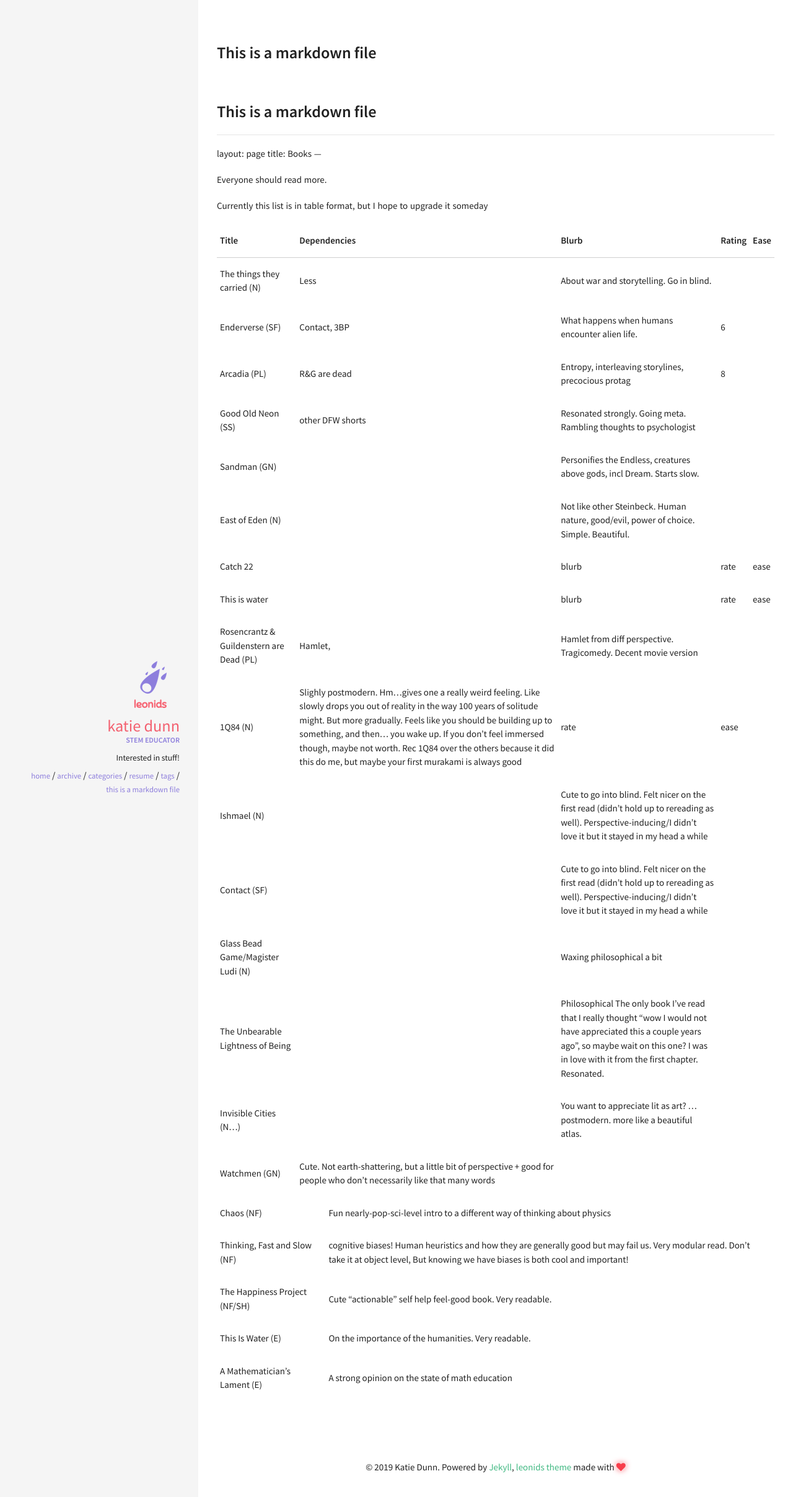
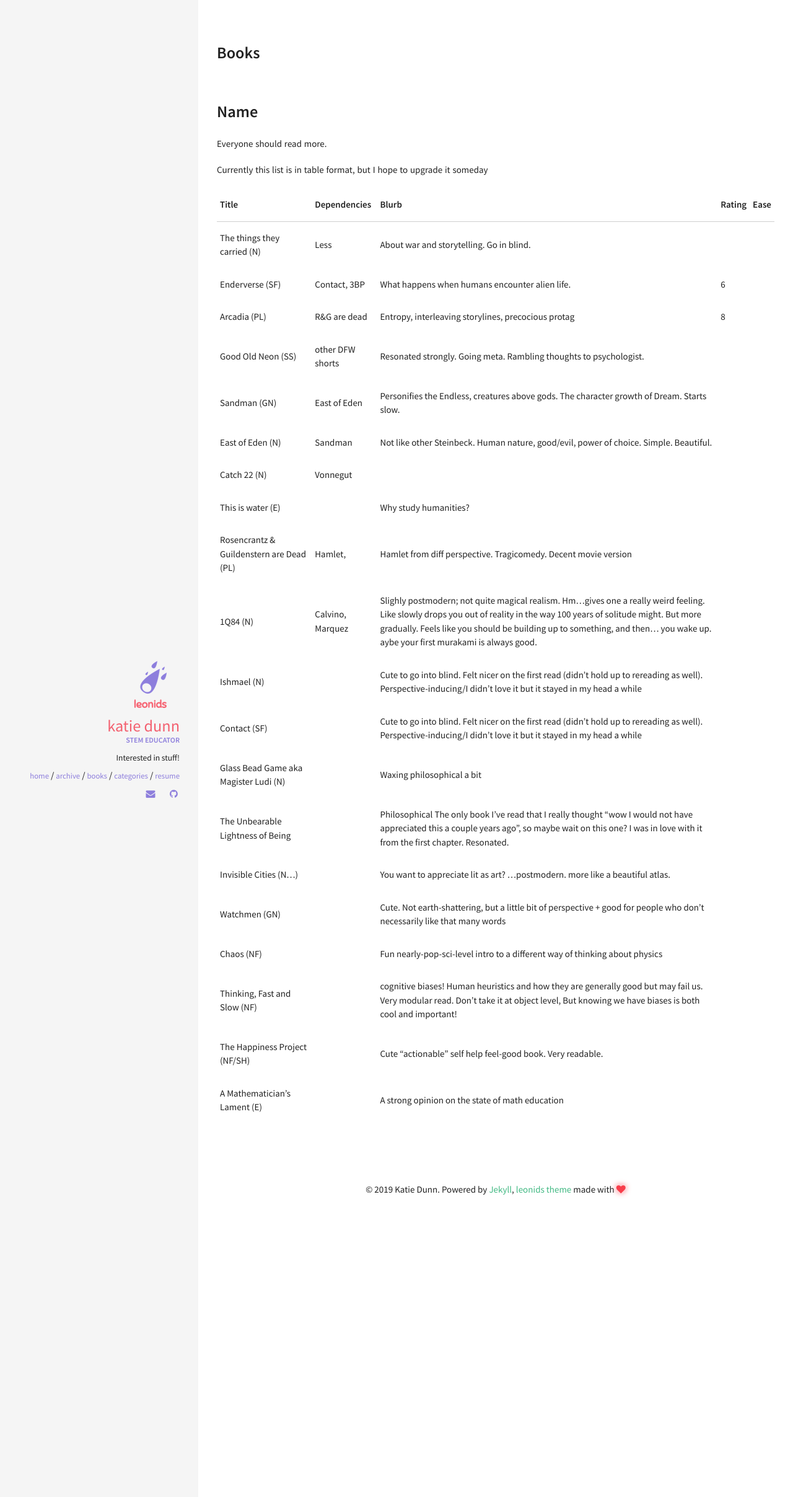
Before and after one commit to katiehdunn/katiehdunn.github.io, a Jekyll site: the page built from books.md, in a window 1280 px wide. Shown: the top 2415 px of the page at 62% size. Built offline with Jekyll 4.4.1, drawn with Linux system fonts in a browser that asks for light colours; our own code applies the rules of GitHub Pages for plain Markdown files.

Commit message:
removed tags, updated books

```diff
--- a/_config.yml
+++ b/_config.yml
@@ -37,7 +37,7 @@ owner:
   avatar: leonids-logo.png
   job: "STEM Educator"
   bio: "Interested in stuff!"
-  email:
+  email: katiehdunn@gmail.com
 #  disqus-shortname:
 #  twitter: #username
 #  facebook: #username
@@ -48,7 +48,7 @@ owner:
 #    ad-client:
 #    ad-slot:
 #  bing-verify:
-#  github: #username
+  github: katiehdunn
 #  gitlab: #username
 #  stackoverflow: #123456/username   from a "http://stackoverflow.com/users/123456/username" link
 #  linkedin: #username
--- a/_includes/read_time.html
+++ b/_includes/read_time.html
@@ -3,6 +3,6 @@
   {% if words < 360 %}
     1 min read
   {% else %}
-    {{ words | divided_by:180 }} mins read
+    {{ words | divided_by:180 }} min read
   {% endif %}
 </span>
--- a/books.md
+++ b/books.md
@@ -1,9 +1,9 @@
-## This is a markdown file
 ---
 layout: page
 title: Books
 ---
 
+## Name
 Everyone should read more.
 
 Currently this list is in table format, but I hope to upgrade it someday
@@ -13,22 +13,20 @@ Currently this list is in table format, but I hope to upgrade it someday
 | The things they carried (N) | Less            | About war and storytelling. Go in blind.             |        |      |
 | Enderverse (SF)             | Contact, 3BP    | What happens when humans encounter alien life.       |   6    |      |
 | Arcadia (PL)                | R&G are dead    | Entropy, interleaving storylines, precocious protag  | 8      |      |
-| Good Old Neon (SS)          | other DFW shorts | Resonated strongly. Going meta. Rambling thoughts to psychologist|    |   |
-| Sandman (GN)                |      |Personifies the Endless, creatures above gods, incl Dream. Starts slow. |   |    |
-| East of Eden (N)            | | Not like other Steinbeck. Human nature, good/evil, power of choice. Simple. Beautiful. | | |
-| Catch 22 | | blurb |rate |ease |
-| This is water| | blurb |rate |ease |
-| Rosencrantz & Guildenstern are Dead (PL) | Hamlet, | Hamlet from diff perspective. Tragicomedy. Decent movie version | | |
-| 1Q84 (N)    |  Slighly postmodern. Hm...gives one a really weird feeling. Like slowly drops you out of reality in the way 100 years of solitude might. But more gradually. Feels like you should be building up to something, and then… you wake up. If you don’t feel immersed though, maybe not worth. Rec 1Q84 over the others because it did this do me, but maybe your first murakami is always good |rate |ease |
-| Ishmael (N)|   | Cute to go into blind. Felt nicer on the first read (didn’t hold up to rereading as well). Perspective-inducing/I didn’t love it but it stayed in my head a while| | |
-| Contact (SF) |   | Cute to go into blind. Felt nicer on the first read (didn’t hold up to rereading as well). Perspective-inducing/I didn’t love it but it stayed in my head a while| | |
-|Glass Bead Game/Magister Ludi (N) |    |  Waxing philosophical a bit| | |
-|The Unbearable Lightness of Being |    | Philosophical The only book I’ve read that I really thought “wow I would not have appreciated this a couple years ago”, so maybe wait on this one? I was in love with it from the first chapter. Resonated. | | |
-| Invisible Cities (N...)   |     | You want to appreciate lit as art? ...postmodern. more like a beautiful atlas.| | |
-| Watchmen (GN)    |   Cute. Not earth-shattering, but a little bit of perspective + good for people who don’t necessarily like that many words| | |
-
-| Chaos (NF)  |   | Fun nearly-pop-sci-level intro to a different way of thinking about physics |   |
-| Thinking, Fast and Slow (NF) |   | cognitive biases! Human heuristics and how they are generally good but may fail us. Very modular read. Don’t take it at object level, But knowing we have biases is both cool and important!  |    |
-|The Happiness Project (NF/SH) |   |   Cute “actionable” self help feel-good book. Very readable. | | |
-|This Is Water (E) |  |On the importance of the humanities. Very readable.| | |
-A Mathematician’s Lament (E)  |    | A strong opinion on the state of math education| | |
+| Good Old Neon (SS)          | other DFW shorts  | Resonated strongly. Going meta. Rambling thoughts to psychologist.| | |
+| Sandman (GN)                | East of Eden    |Personifies the Endless, creatures above gods. The character growth of Dream. Starts slow.| | |
+| East of Eden (N)            | Sandman         | Not like other Steinbeck. Human nature, good/evil, power of choice. Simple. Beautiful.| | |
+| Catch 22 (N)                | Vonnegut        |   | | |
+| This is water (E)           |                 | Why study humanities?                                |         |    |
+| Rosencrantz & Guildenstern are Dead (PL) | Hamlet, | Hamlet from diff perspective. Tragicomedy. Decent movie version || |
+| 1Q84 (N)                    | Calvino, Marquez | Slighly postmodern; not quite magical realism. Hm...gives one a really weird feeling. Like slowly drops you out of reality in the way 100 years of solitude might. But more gradually. Feels like you should be building up to something, and then… you wake up. aybe your first murakami is always good.  |  |  |
+| Ishmael (N)                 |   | Cute to go into blind. Felt nicer on the first read (didn’t hold up to rereading as well). Perspective-inducing/I didn’t love it but it stayed in my head a while  |  |  |
+| Contact (SF)                |   | Cute to go into blind. Felt nicer on the first read (didn’t hold up to rereading as well). Perspective-inducing/I didn’t love it but it stayed in my head a while  |  |  |
+|Glass Bead Game aka Magister Ludi (N) |    |  Waxing philosophical a bit
+|The Unbearable Lightness of Being |    | Philosophical The only book I’ve read that I really thought “wow I would not have appreciated this a couple years ago”, so maybe wait on this one? I was in love with it from the first chapter. Resonated.   |  |  |
+| Invisible Cities (N...)   |     | You want to appreciate lit as art? ...postmodern. more like a beautiful atlas.  |  |  |
+| Watchmen (GN)             |     | Cute. Not earth-shattering, but a little bit of perspective + good for people who don’t necessarily like that many words  |  |  |
+| Chaos (NF)  |   | Fun nearly-pop-sci-level intro to a different way of thinking about physics |   |  |
+| Thinking, Fast and Slow (NF) |   | cognitive biases! Human heuristics and how they are generally good but may fail us. Very modular read. Don’t take it at object level, But knowing we have biases is both cool and important!  |    |  |
+| The Happiness Project (NF/SH) |   |   Cute “actionable” self help feel-good book. Very readable.   |  |  |
+| A Mathematician’s Lament (E)  |    | A strong opinion on the state of math education  |  |  |
```
Also changed, not shown: _data/index/careers.yml (+9 -5 lines), _data/index/projects.yml (+6 -3 lines), tags.html (deleted, +0 -30 lines).
